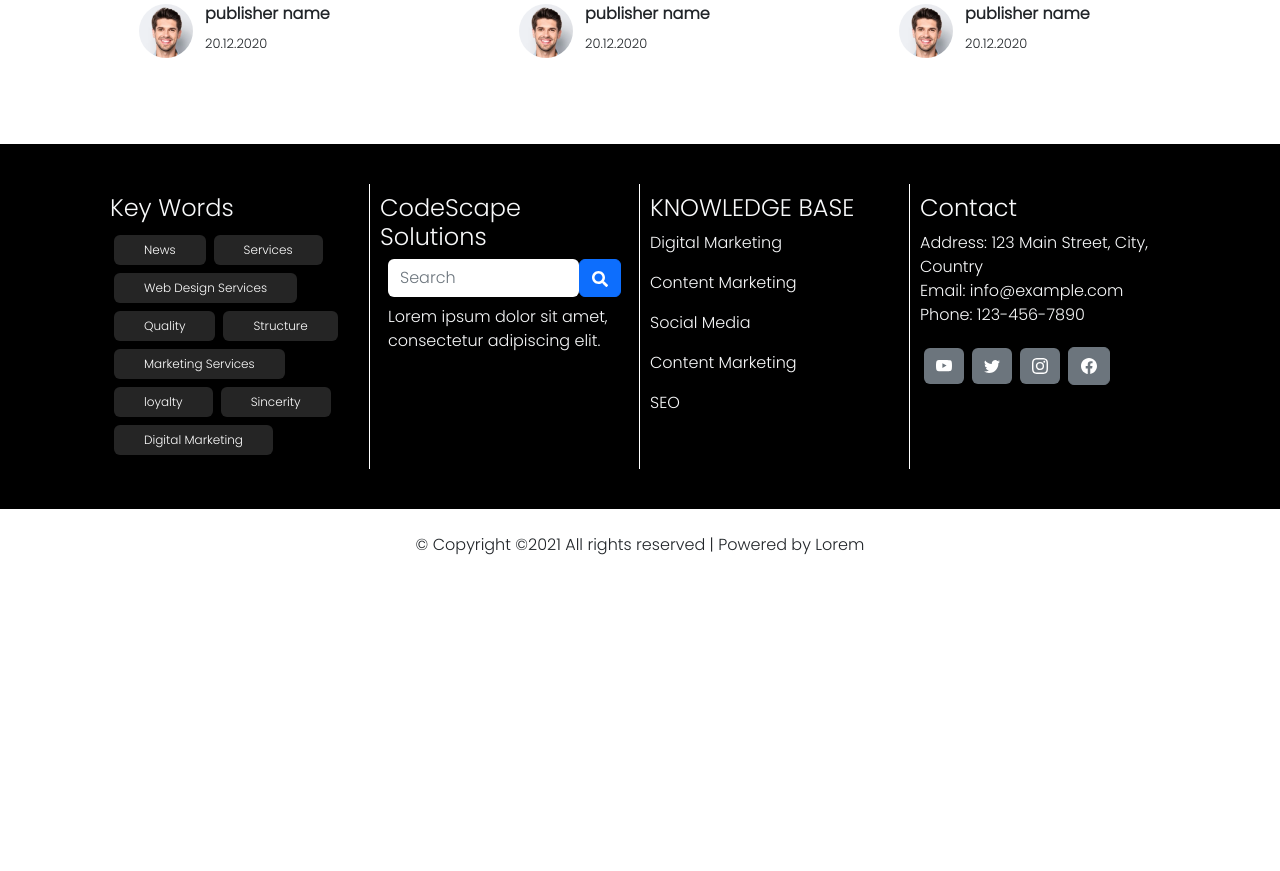
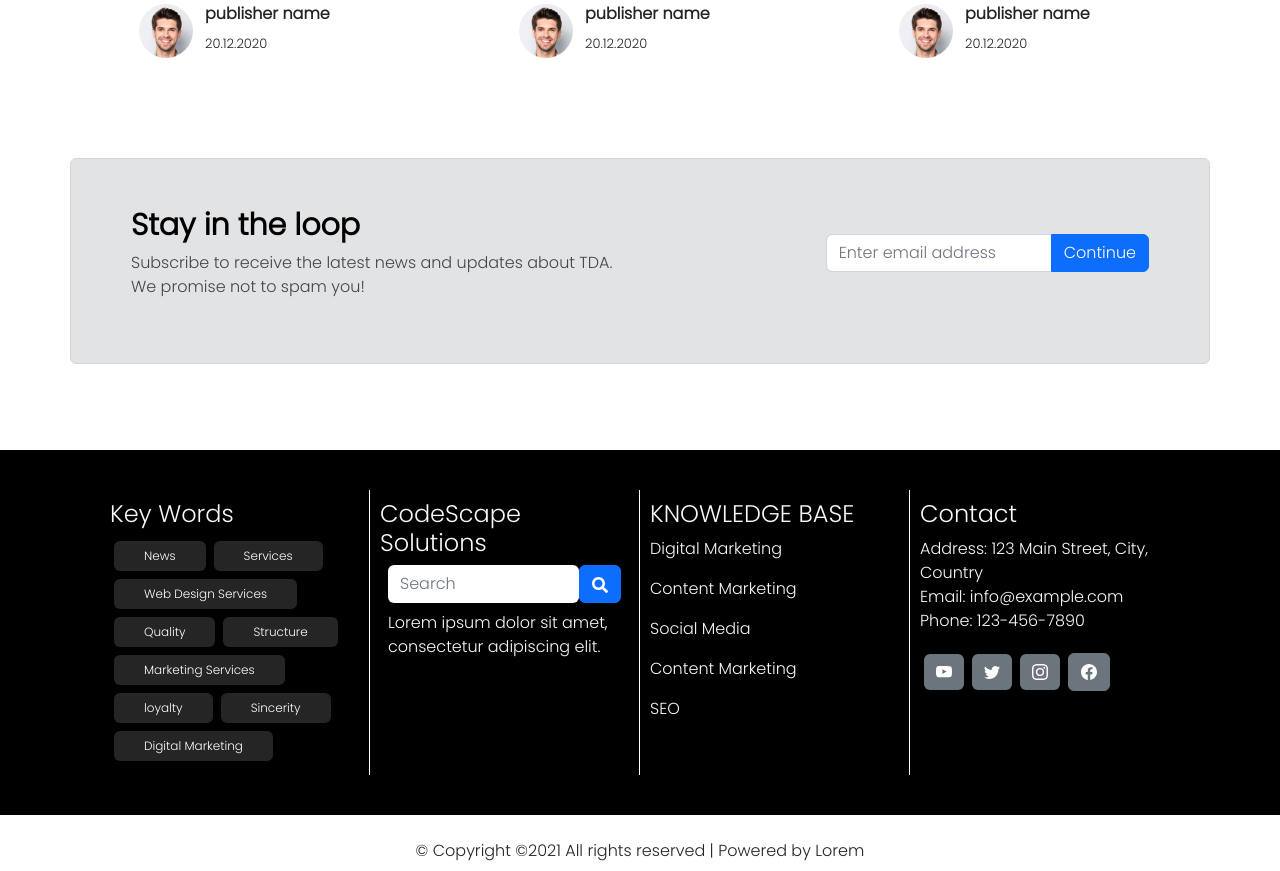
Before and after one commit to NoorAldeenAbuShehadeh/CompanyWebapp, a React (Create React App) app: page /News in a window 1280 px wide. Shown: the part 1780-2651 px from the top of the page. Before the commit the page ends 2345 px from the top, so only its background shows below. Built offline with nearby package versions, Linux system fonts and the light colour scheme.

Commit message:
finish stay in loop component

```diff
--- a/src/Components/Navigation/index.js
+++ b/src/Components/Navigation/index.js
@@ -22,6 +22,7 @@ const Navigation = ({ activeTab }) => {
           {routes.map((route, idx) => {
               return (
                 <Link
+                  key={idx}
                   eventKey={idx + 1}
                   to={route.path}
                   className={
--- /dev/null
+++ b/src/Components/StayInLoop/Style.jsx
@@ -0,0 +1,19 @@
+import { createUseStyles } from "react-jss";
+
+const Style = createUseStyles((theme)=>({
+    AlertContainer:{
+        marginTop:'30px',
+        marginBottom:'70px'
+    },
+    title:{
+        fontSize:'30px',
+        fontWeight:600,
+        color:theme.colors.background,
+    },
+    description:{
+        fontSize:'16px',
+        fontWeight: 400,
+    }
+}))
+
+export default Style
--- /dev/null
+++ b/src/Components/StayInLoop/index.js
@@ -0,0 +1,42 @@
+import React from "react";
+import {
+  Alert,
+  Col,
+  Container,
+  Row,
+  Form,
+  Button,
+  InputGroup,
+} from "react-bootstrap";
+import { useTheme } from "react-jss"
+import Style from "./Style"
+const StayInLoop = () => {
+    const theme = useTheme()
+    const classes = Style({ theme })
+  return (
+    <Alert variant="secondary" className={`p-5 ${classes.AlertContainer}`}>
+      <Container>
+        <Row className="d-flex flex-wrap align-items-center justify-content-between">
+          <Col md={6}>
+            <h2 className={classes.title}>Stay in the loop</h2>
+            <p className={classes.description}>
+              Subscribe to receive the latest news and updates about TDA. We
+              promise not to spam you!{" "}
+            </p>
+          </Col>
+          <Col md={4}>
+            <InputGroup className="mb-3">
+              <Form.Control
+                placeholder="Enter email address"
+                aria-label="Enter email address"
+              />
+              <Button variant="primary">Continue</Button>
+            </InputGroup>
+          </Col>
+        </Row>
+      </Container>
+    </Alert>
+  );
+};
+
+export default StayInLoop;
--- a/src/Pages/News/News.js
+++ b/src/Pages/News/News.js
@@ -3,6 +3,7 @@ import { useOutletContext } from "react-router-dom"
 import { routeNames } from "../../Utils/Utils"
 import NewsPost from "../../Components/NewsPost"
 import { Container, Row } from "react-bootstrap"
+import StayInLoop from "../../Components/StayInLoop"
 const News = () => {
   const setActiveTab = useOutletContext()
   useEffect(() => {
@@ -32,7 +33,11 @@ const News = () => {
       </Row>
 
       <Row>
-        {[1,2,3,4,5,6].map((item)=><NewsPost maxWidth={'330px'} flexDirection={'column'} {...MainData}/>)}
+        {[1,2,3,4,5,6].map((item,index)=><NewsPost key={index} maxWidth={'330px'} flexDirection={'column'} {...MainData}/>)}
+      </Row>
+
+      <Row>
+        <StayInLoop />
       </Row>
     </Container>
   )
```
